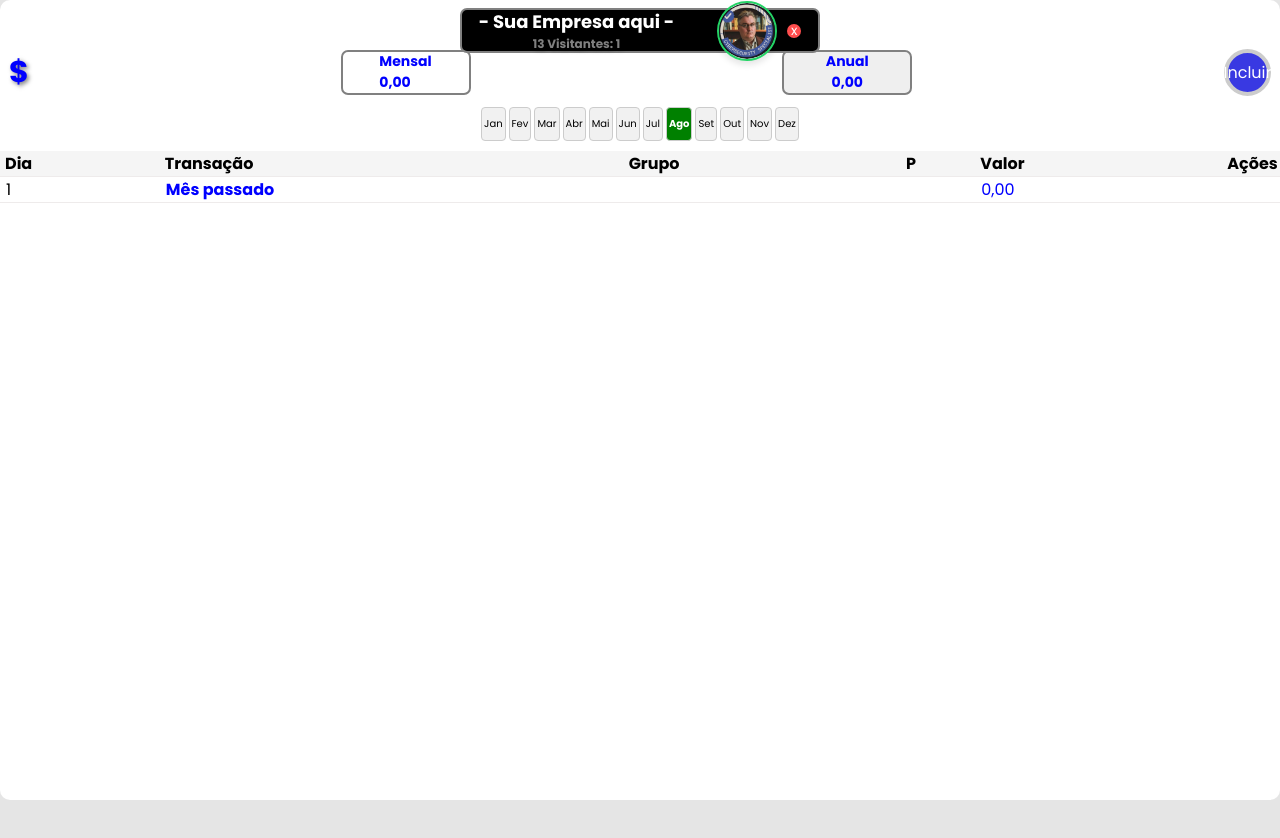
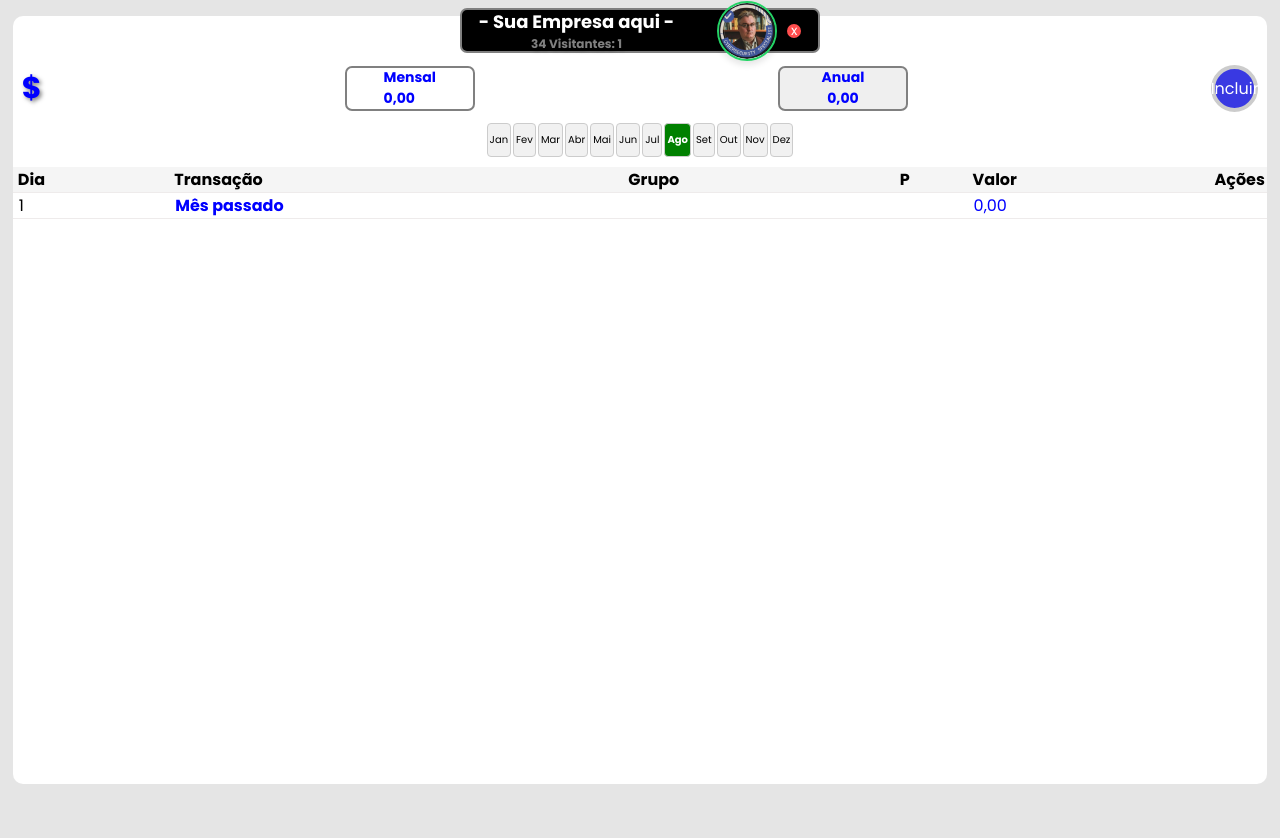
Before and after one commit to souzamarcell/custo-311, a plain HTML site: page index.html in a window 1280 px wide. Drawn offline with nearby package versions, Linux system fonts and the light colour scheme.

Commit message:
feat: button months party 1.3.4

```diff
--- a/index.html
+++ b/index.html
@@ -13,8 +13,8 @@
 
   <span class="texto-acima">
     <span class="sua-empresa">
-      <p> - Sua Empresa aqui - </p>
-      <p id="contadores">13 Visitantes: <span id="contador"></span></p>
+      <p>- Sua Empresa aqui -</p>
+      <p id="contadores">34 Visitantes: <span id="contador"></span></p>
     </span>
 
     <div class="espacoIcone">...</div>
--- a/style.css
+++ b/style.css
@@ -16,6 +16,7 @@ body {
   align-items: center;
   justify-content: center;
   background-color: rgba(0, 0, 0, 0.1);
+  overflow-x: hidden;
 }
 
 .header {
@@ -35,12 +36,13 @@ body {
 }
 
 .container {
-  width: 95%;
-  height: 95%;
-  width: 100vw;
-  height: 100vh;
+  width: 98%;
+  height: 96%;
+  /* width: 100vw; */
+  /* height: 100vh; */
   border-radius: 10px;
   background: white;
+  /* margin-top: 35px; */
 }
 
 button {
@@ -167,7 +169,7 @@ button {
   display: flex;
   justify-content: center; /* Centraliza os botões */
   flex-wrap: wrap; /* Evita quebra desnecessária */
-  gap: 3px; /* Espaço de 1px entre os botões */
+  gap: 2px; /* Espaço de 1px entre os botões */
   padding-bottom: 10px;
 }
 .meses button {
@@ -329,7 +331,7 @@ tbody tr td.acao {
   }
 
   .header span {
-    font-size: 15px;
+    font-size: 14px;
   }
 
   #new {
```
